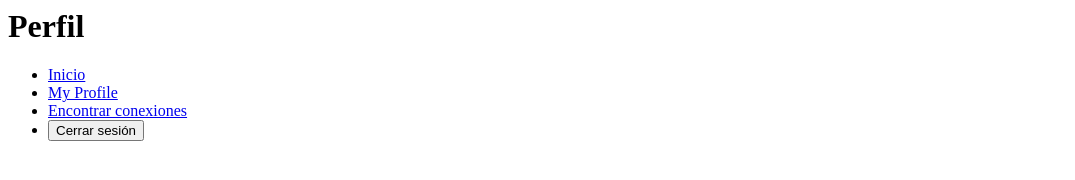
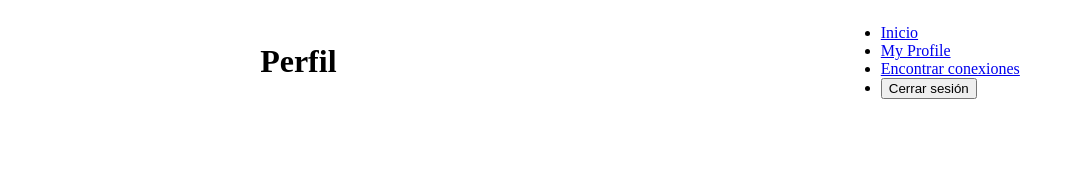
Before and after one commit to AteneaC/Primerrepositorio, a plain HTML site: page barra de navegacion con flex/barra.html in a window 1280 px wide. Shown: the whole page, without its empty margins (0-1075 px from the left). Drawn offline with Linux system fonts and the light colour scheme.

Commit message:
commit de contenido

```diff
--- a/barra de navegacion con flex/barra.css
+++ b/barra de navegacion con flex/barra.css
@@ -0,0 +1,5 @@
+.nav{
+    display: flex;
+    align-items: center;
+    justify-content: space-around;
+}
--- a/barra de navegacion con flex/barra.html
+++ b/barra de navegacion con flex/barra.html
@@ -1,3 +1,13 @@
+<!DOCTYPE html>
+<html lang="en">
+<head>
+    <meta charset="UTF-8">
+    <meta http-equiv="X-UA-Compatible" content="IE=edge">
+    <meta name="viewport" content="width=device-width, initial-scale=1.0">
+    <title>Document</title>
+    <link rel="stylesheet" href="barra.css">
+</head>
+<body>
     <div class="nav">
         <h1 class="nav-title">Perfil</h1>
         <ul class="nav-links">
@@ -7,3 +17,7 @@
             <li><button class="btn">Cerrar sesión</button></li>
         </ul>
     </div>
+
+
+</body>
+</html>
```
Lines whose indentation alone changed are shown as unchanged.
